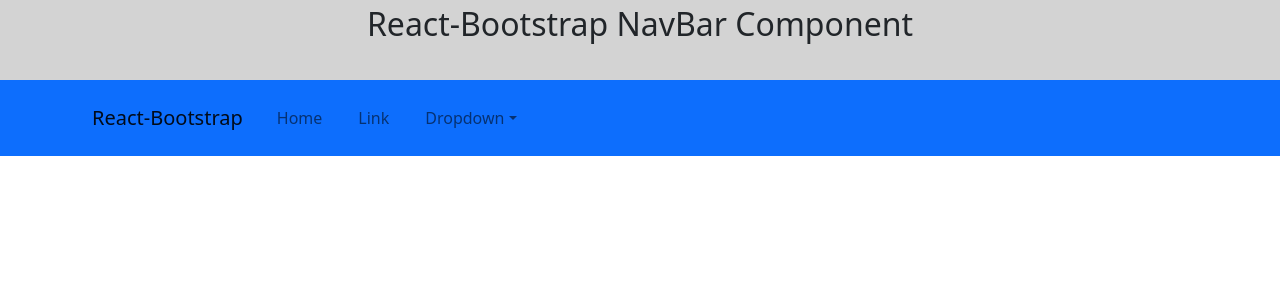
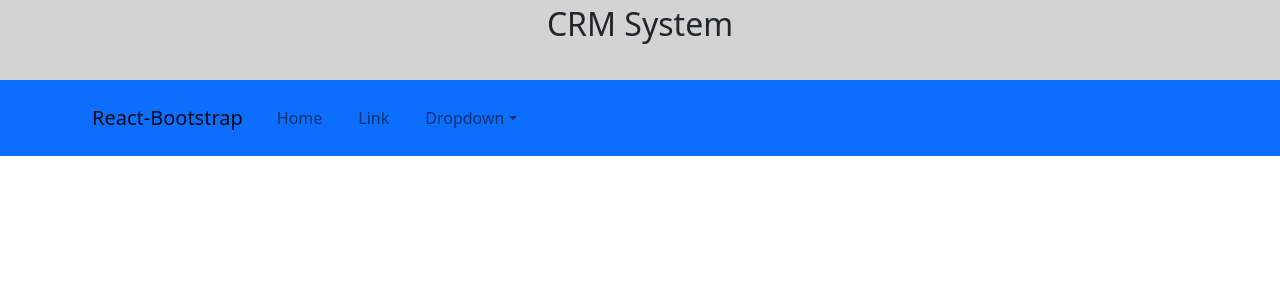
Before and after one commit to Faithinfotech-Training/Experion-Node-Team4, a React (Create React App) app: page / in a window 1280 px wide. Shown: the top 300 px of the page. Built offline with nearby package versions, Linux system fonts and the light colour scheme.

Commit message:
Title edit

```diff
--- a/src/Header/Header.js
+++ b/src/Header/Header.js
@@ -8,7 +8,7 @@
 
     return(
         <div className="navbarnfkt">
-	<div className="headerTitle"><div className="headerContent">React-Bootstrap NavBar Component</div></div>
+	<div className="headerTitle"><div className="headerContent">CRM System</div></div>
 	<Navbar bg="primary" expand="lg" >
   <Container>
     <Navbar.Brand href="#home">React-Bootstrap</Navbar.Brand>
```
